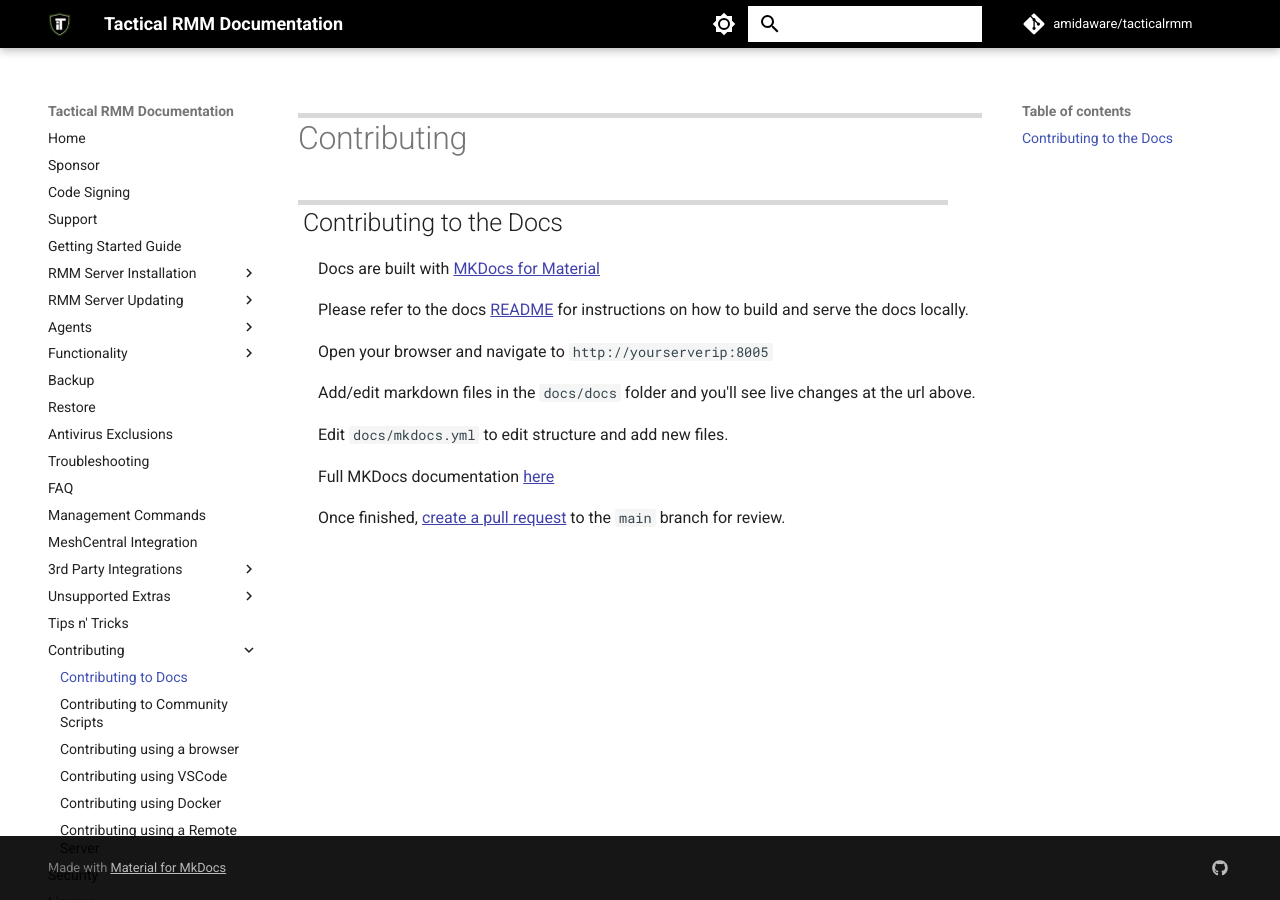
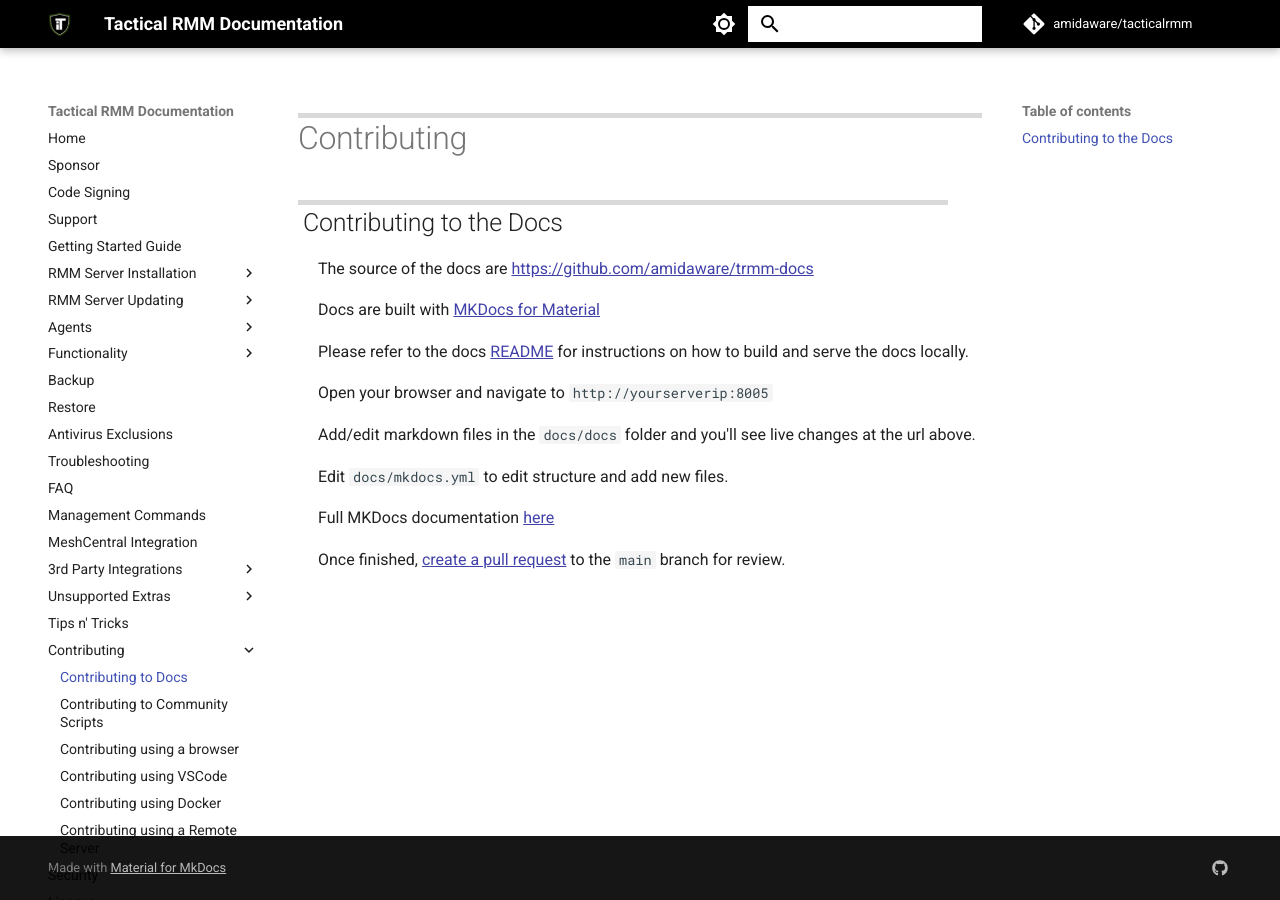
Before and after one commit to amidaware/trmm-docs, an MkDocs documentation site: the page built from docs/contributing.md, in a window 1280 px wide. Built offline with MkDocs 1.6.1 and Material for MkDocs 9.7.7, drawn with Linux system fonts in a browser that asks for light colours; comment, search, counter and statistics services are not loaded.

Commit message:
link to docs source in docs in case you can't find the docs cuz docs

```diff
--- a/docs/contributing.md
+++ b/docs/contributing.md
@@ -1,6 +1,8 @@
 # Contributing
 
 ## Contributing to the Docs
+
+The source of the docs are <https://github.com/amidaware/trmm-docs>
 
 Docs are built with [MKDocs for Material](https://squidfunk.github.io/mkdocs-material/)
 
```
